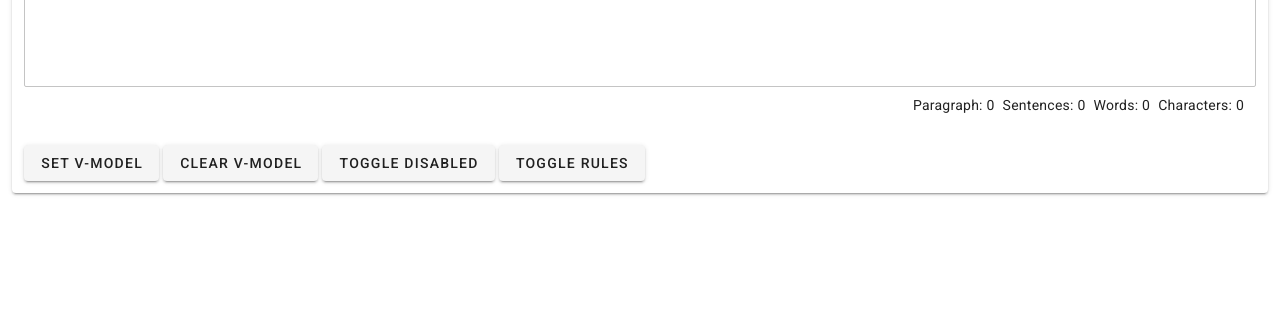
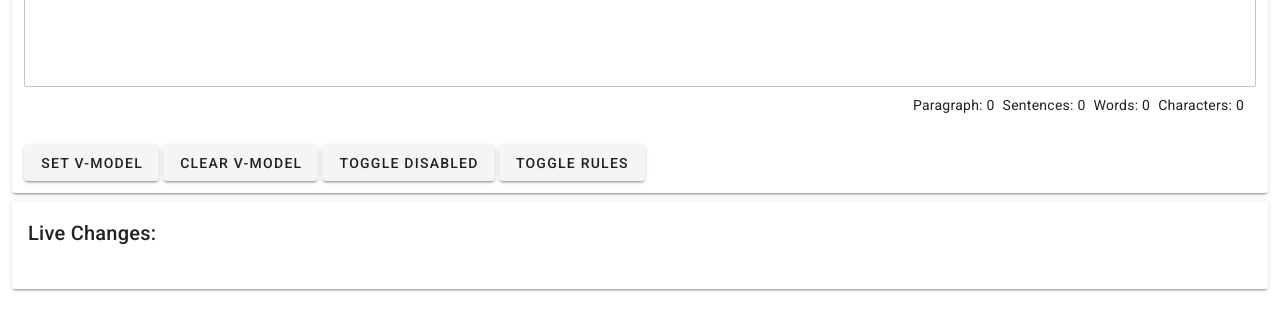
Before and after one commit to justlester/ckeditor5-custombuild, a website built with webpack: page sample/index.html in a window 1280 px wide. Shown: the part 112-442 px from the top of the page. Built offline with nearby package versions, Linux system fonts and the light colour scheme.

```diff
--- a/sample/index.html
+++ b/sample/index.html
@@ -34,13 +34,13 @@
 						<v-btn :color="toggleRequired ? 'primary':''" @click="toggleRequired = !toggleRequired">Toggle Rules</v-btn>
 					</v-container>
 				</v-card>
-				<!-- <v-card class="my-2">
+				<v-card class="my-2">
 					<v-card-title>Live Changes:</v-card-title>
 					<v-container fluid class="body-2">
 						<div v-html="testDataToPass"></div>
 						<div style="clear:both"></div>
 					</v-container>
-				</v-card> -->
+				</v-card>
 			</v-container>
 		</v-app>
 	</div>
```
Also changed, not shown: build/ckeditor5TextEditorComponent.js.
